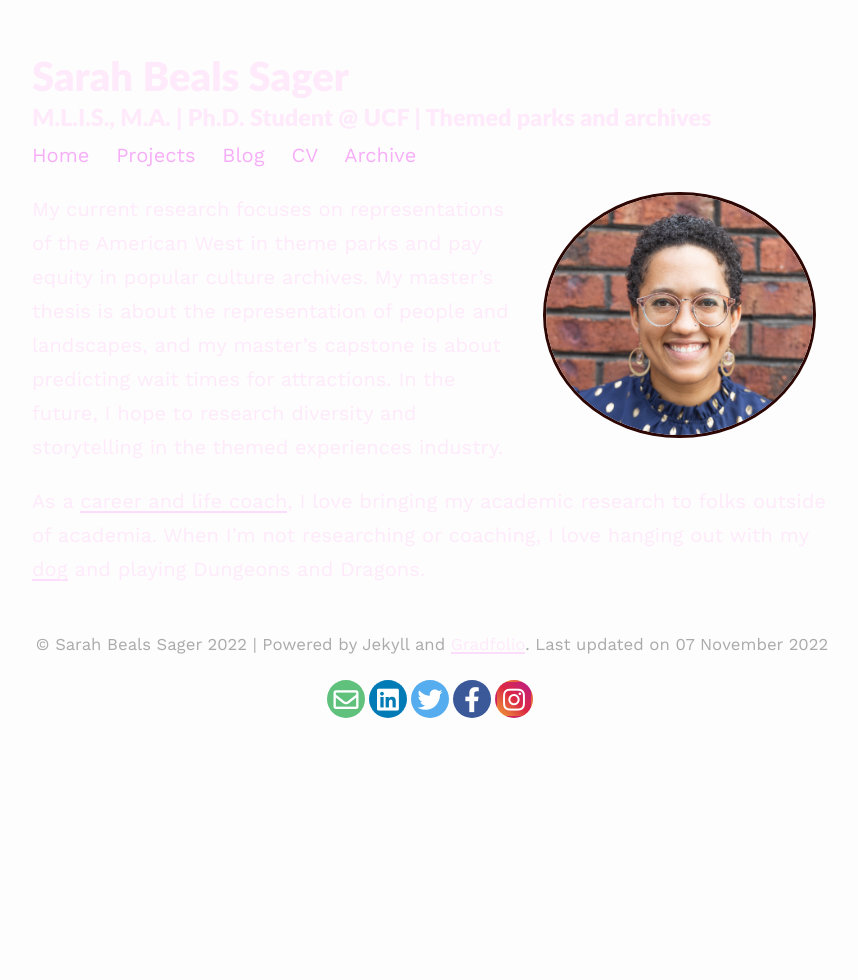
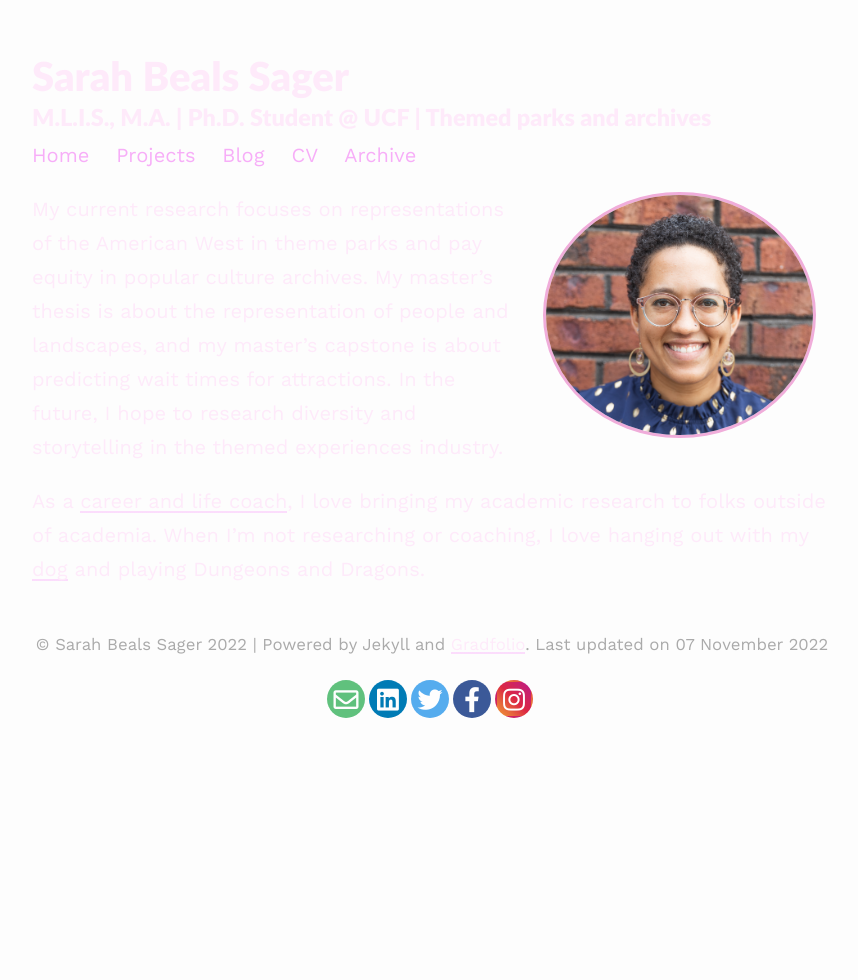
Before and after one commit to ThatGryffindork/gradfolio2022, a Jekyll site: the page built from index.md, in a window 1280 px wide. Shown: the whole page, without its empty margins (208-1066 px from the left). Built offline with Jekyll 4.4.1, drawn with Linux system fonts in a browser that asks for light colours; nearby versions of some CDN libraries.

Commit message:
Update variables.scss

```diff
--- a/assets/css/_sass/variables.scss
+++ b/assets/css/_sass/variables.scss
@@ -5,8 +5,8 @@
 $base-line-height: 1.7;
 
 $spacing-unit:     30px;
-$light-gray: #2c0703;
-$text-color:       rgb(240, 173, 218);
+$light-gray: rgb(240, 173, 218);
+$text-color:       #2c0703;
 $background-color: #8e9aaf;
 $brand-color:      #f7aef8;
 
```
